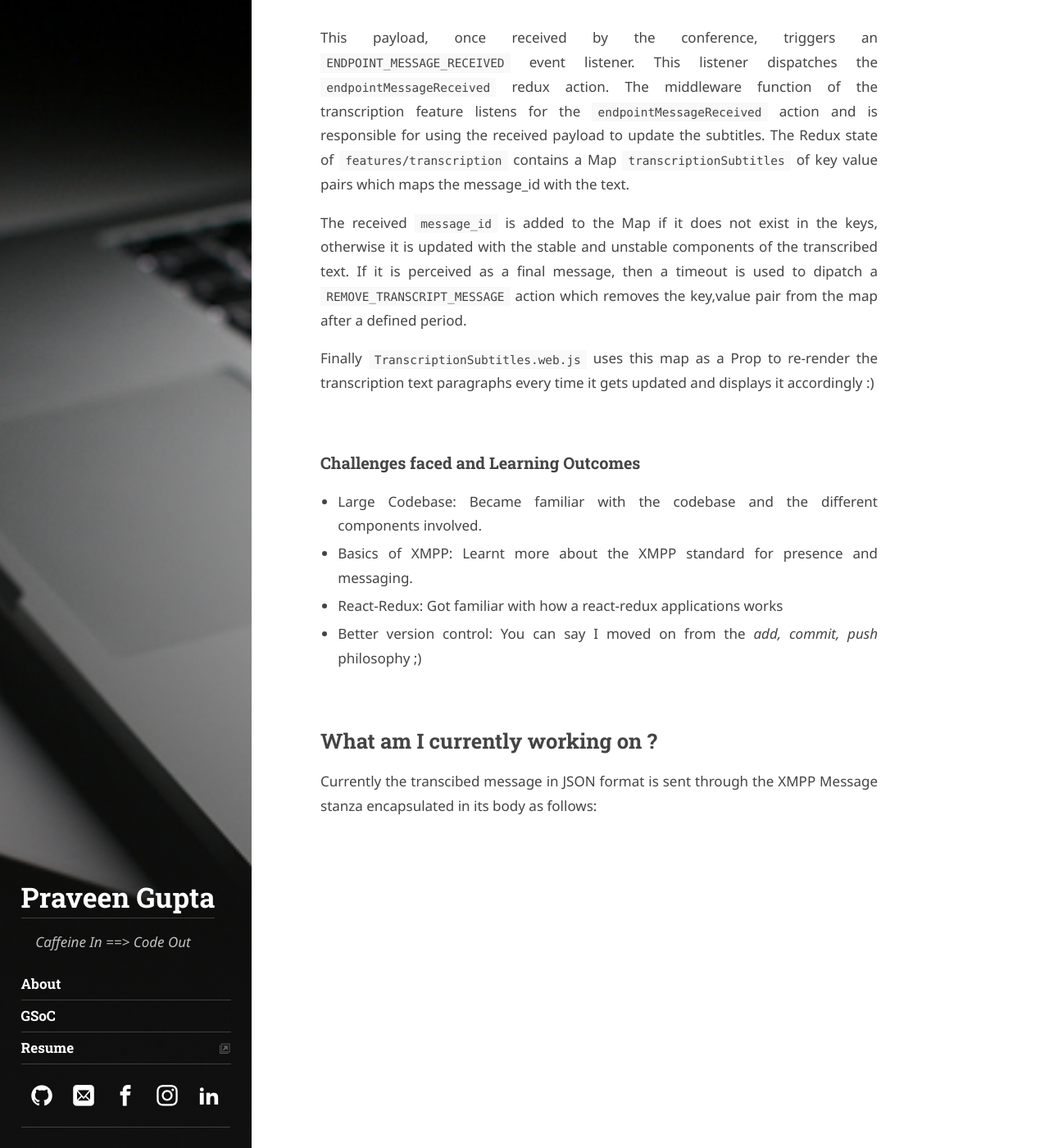
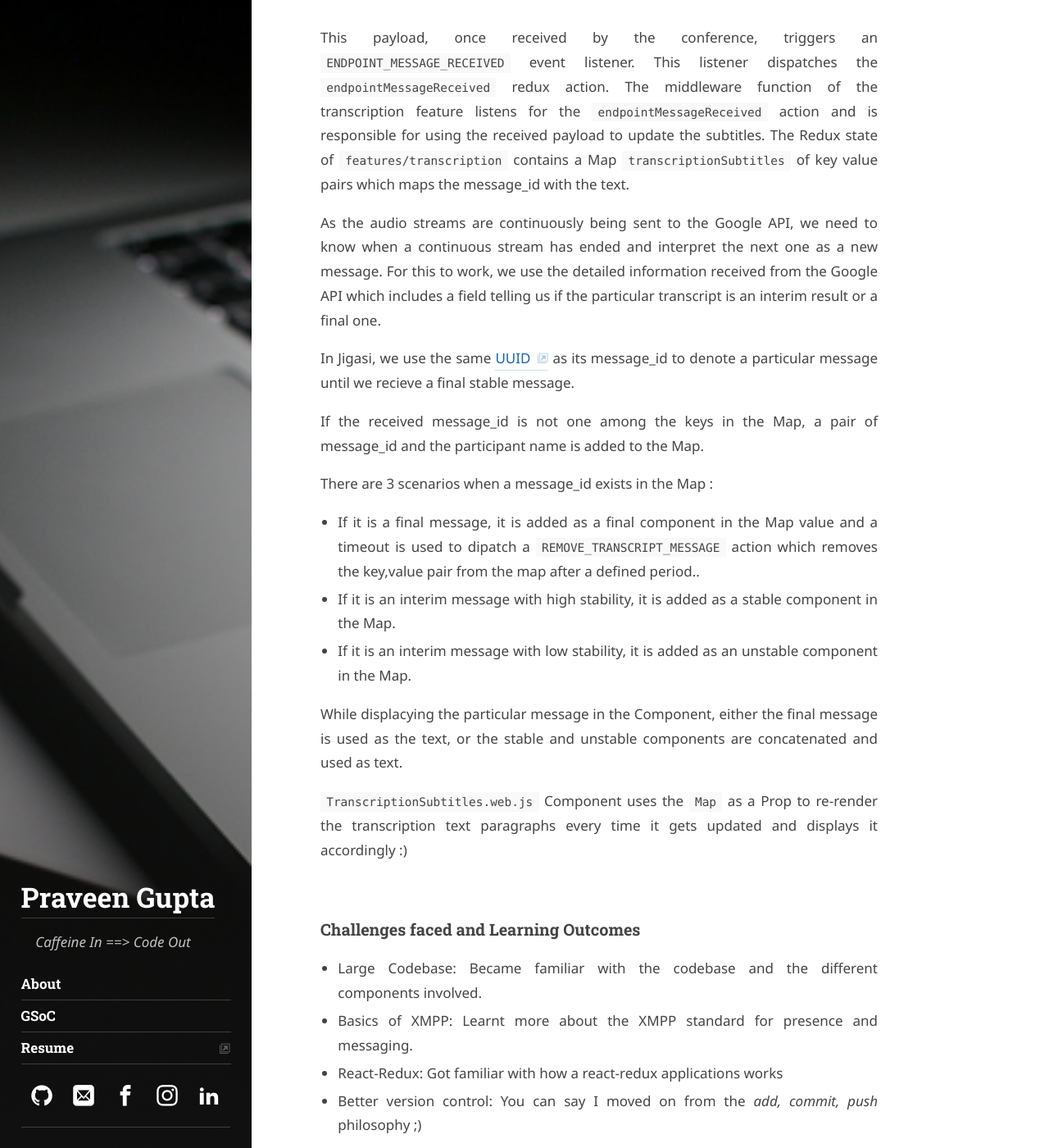
Before and after one commit to pvgupta24/pvgupta24.github.io, a Jekyll site: the page built from _posts/2018-06-02-gsoc18-phase-1.md, in a window 1280 px wide and 1400 px high, scrolled down 2306 px. Shown: the whole window at 82% size. Built offline with Jekyll 4.4.1, drawn with Linux system fonts in a browser that asks for light colours; some web fonts are replaced; some of the changed text lies outside the part shown.

Commit message:
Blog minor updates and fixes

````diff
--- a/_data/authors.yml
+++ b/_data/authors.yml
@@ -9,7 +9,8 @@
   # Markdown enabled, can use multiple paragraphs (enabled by `|`)
   about:             |
     Hi, I am **Praveen Kumar Gupta** or **@pvgupta24** and I am a pre-final year
-    undergraduate student at [*National Institue of Technology, Karnataka*](http://nitk.ac.in).
+    undergraduate student pursuing Computer Engineering at [*National Institue of Technology,
+    Karnataka*](http://nitk.ac.in).
 
     Driven by my passion for technology, I want to learn and explore more in the field :)
 
--- a/_posts/2018-06-02-gsoc18-phase-1.md
+++ b/_posts/2018-06-02-gsoc18-phase-1.md
@@ -62,18 +63,34 @@
 ~~~
 
 This payload, once received by the conference, triggers an `ENDPOINT_MESSAGE_RECEIVED`
-event listener. This listener dispatches the `endpointMessageReceived` redux action. The middleware function of the transcription feature listens for the `endpointMessageReceived` action and is responsible for using the received
-payload to update the subtitles. The Redux state of `features/transcription` contains a Map `transcriptionSubtitles`
-of key value pairs which maps the message_id with the text.
+event listener. This listener dispatches the `endpointMessageReceived` redux action. The
+middleware function of the transcription feature listens for the `endpointMessageReceived`
+action and is responsible for using the received payload to update the subtitles. The Redux
+state of `features/transcription` contains a Map `transcriptionSubtitles` of key value pairs
+which maps the message_id with the text.
 
-<!-- maybe explain stable, unstable, final messages, message_id? -->
+As the audio streams are continuously being sent to the Google API, we need to know when a
+continuous stream has ended and interpret the next one as a new message.
+For this to work, we use the detailed information received from the Google API which includes
+a field telling us if the particular transcript is an interim result or a final one.
 
-The received `message_id` is added to the Map if it does not exist in the keys, otherwise it is
-updated with the stable and unstable components of the transcribed text. If it is perceived as
-a final message, then a timeout is used to dipatch a `REMOVE_TRANSCRIPT_MESSAGE` action which
-removes the key,value pair from the map after a defined period.
+In Jigasi, we use the same [UUID](https://searchmicroservices.techtarget.com/definition/UUID-Universal-Unique-Identifier)
+as its message_id to denote a particular message until we recieve a final stable message.
 
-Finally `TranscriptionSubtitles.web.js` uses this map as a Prop to re-render the transcription text
+If the received message_id is not one among the keys in the Map, a pair of message_id
+and the participant name is added to the Map.
+
+There are 3 scenarios when a message_id exists in the Map :
+- If it is a final message, it is added as a final component in the Map value and a timeout is
+used to dipatch a `REMOVE_TRANSCRIPT_MESSAGE` action which removes the key,value pair from the
+map after a defined period..
+- If it is an interim message with high stability, it is added as a stable component in the Map.
+- If it is an interim message with low stability, it is added as an unstable component in the Map.
+
+While displacying the particular message in the Component, either the final message is used as the text,
+or the stable and unstable components are concatenated and used as text.
+
+`TranscriptionSubtitles.web.js` Component uses the `Map` as a Prop to re-render the transcription text
 paragraphs every time it gets updated and displays it accordingly :)
 
 ### Challenges faced and Learning Outcomes
@@ -86,37 +103,71 @@
 Currently the transcibed message in JSON format is sent through the XMPP Message stanza
 encapsulated in its body as follows:
 
-<!-- oops, still missing something here :p !-->
+```xml
+<message ...>
+  <body ...>
+    {
+      "jitsi-meet-muc-msg-topic":"transcription-result",
+        "payload":{
+          "transcript":[
+              {
+                "confidence":0.0,
+                "text":"this is an example Json message"
+              }
+          ],
+          "is_interim":false,
+          "language":"en-US",
+          "message_id":"14fcde1c-26f8-4c03-ab06-106abccb510b",
+          "event":"SPEECH",
+          "participant":{
+              "name":"Nik",
+              "id":"d62f8c36"
+          },
+          "stability":0.0,
+          "timestamp":"2017-08-24T11:04:05.637Z"
+        }
+    }
+  </body>
+</message
+```
+In this approach, we do not come to know that that the particular message received contains
+a JSON type message in its body unless we manually check the entire string in the message body
+to parse and check for a JSON type message.
+
+This is not a very neat approach considering the fact that we are using the same data channel
+for sending multiple types of messages.
 
 I am working to improve this with a packet extension in Jitsi by encapsulating the JSON body
 in a `json-message` element, so that the Jigasi sends the following XMPP Stanza :
 ~~~xml
 <message ...>
-<json-message xmlns=https://www.jitsi.org/jitsi-meet>
-{
-  'type': 'transcription-result',
-  'transcript':[
-   {
-     'confidence':0,
-     'text':'Testing Stuff'
-   }
-  ],
-  'is_interim':true,
-  'language':'en-US',
-  'message_id':'8360900e-5fca-4d9c-baf3-6b24206dfbd7',
-  'event':'SPEECH',
-  'participant':{
-    'name':'Praveen',
-    'id':'2fe3ac1c'
-  },
-  'stability':0.009999999776482582,
-  'timestamp':'2017-08-21T14:35:46.342Z'
-}
-</json-message>
+  <json-message xmlns=https://www.jitsi.org/jitsi-meet>
+    {
+      'type': 'transcription-result',
+      'transcript':[
+      {
+        'confidence':0,
+        'text':'Testing Stuff'
+      }
+      ],
+      'is_interim':true,
+      'language':'en-US',
+      'message_id':'8360900e-5fca-4d9c-baf3-6b24206dfbd7',
+      'event':'SPEECH',
+      'participant':{
+        'name':'Praveen',
+        'id':'2fe3ac1c'
+      },
+      'stability':0.009999999776482582,
+      'timestamp':'2017-08-21T14:35:46.342Z'
+    }
+  </json-message>
 </message>
 ~~~
-
-this is better because...?
+So we can see that the required JSON message will be encapsulated in its own packet which
+can be thought of as a container to hold json strings only. After this, we can simply
+check for the particular container in the `message` stanza and interpret it as json message
+compared to the previous approach where one had to try to parse it first.
 
 ## Future Work
 Initially we decided on going with the client-side translations but after proper research
````
Also changed, not shown: other parts of _posts/2018-06-02-gsoc18-phase-1.md (+4 -3 lines), _posts/2018-05-02-gsoc18-phase-0.md (+2 -2 lines).
